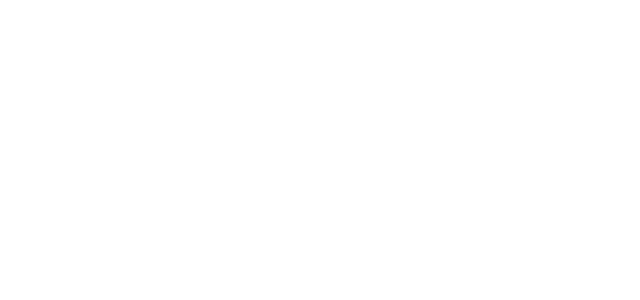
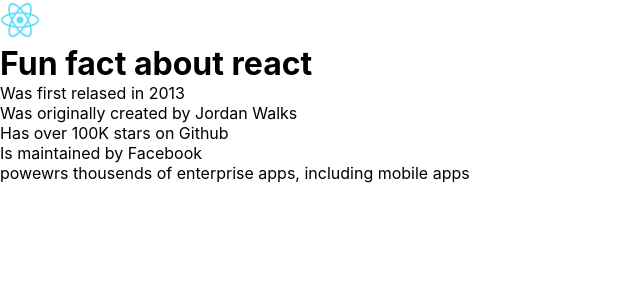
Before and after one commit to nikola-matkovic/react, a React (Create React App) app in the folder druga-aplikacija-corect-way/: page / in a window 1280 px wide. Shown: the top 300 px of the page, without its empty margins (0-640 px from the left). Built offline with nearby package versions, Linux system fonts and the light colour scheme.

Commit message:
added logo and some text

```diff
--- a/druga-aplikacija-corect-way/src/index.css
+++ b/druga-aplikacija-corect-way/src/index.css
@@ -17,3 +17,7 @@
   font-family: source-code-pro, Menlo, Monaco, Consolas, 'Courier New',
     monospace;
 }
+
+img{
+  width: 40px;
+}
--- a/druga-aplikacija-corect-way/src/index.js
+++ b/druga-aplikacija-corect-way/src/index.js
@@ -1,23 +1,26 @@
 import React from 'react';
-import ReactDOM from 'react-dom';
+import ReactDOM from 'react-dom/client';
 import './index.css';
 
-const page = (
-  <div>
-    <h1>My awesome website in react</h1>
-    <h3>Reasons I love React</h3>
-    <ol>
-      <li>It's composable</li>
-      <li>It's declarative</li>
-      <li>it's hirable skill</li>
-      <li>it's actively maintained by skilled people</li>
-    </ol>
-  </div>
-)
+function Page() {
+  return (
+    <div>
+      <img src="./logo192.png" alt="React Logo" />
+      <h1>Fun fact about react</h1>
+      <ul>
+        <li>Was first relased in 2013</li>
+        <li>Was originally created by Jordan Walks</li>
+        <li>Has over 100K stars on Github</li>
+        <li>Is maintained by Facebook</li>
+        <li>powewrs thousends of enterprise apps, including mobile apps</li>
+      </ul>
+    </div>
+  );
+}
 
 const root = ReactDOM.createRoot(document.getElementById('root'));
 root.render(
   <React.StrictMode>
-    <page />
+    <Page />
   </React.StrictMode>
 );
```
